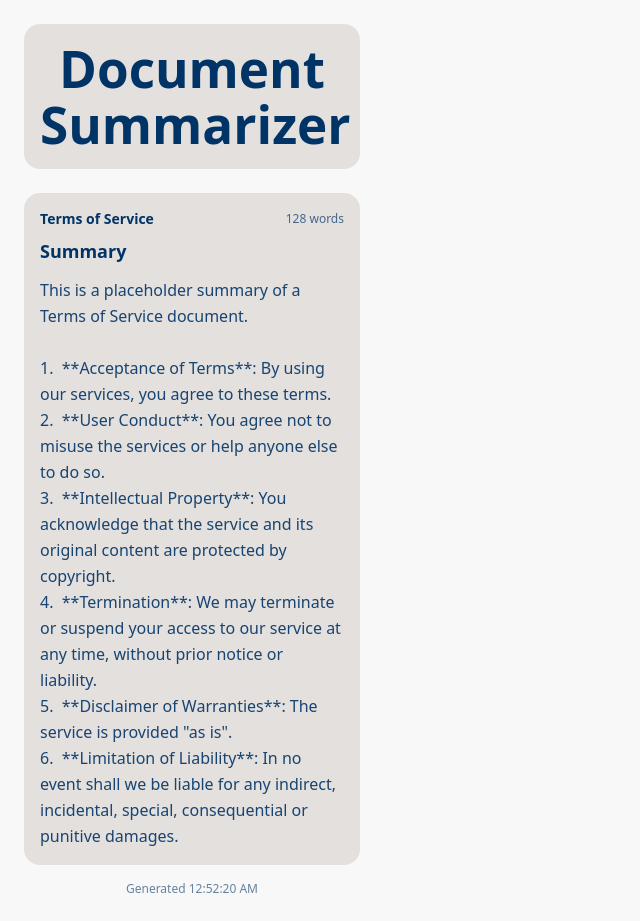
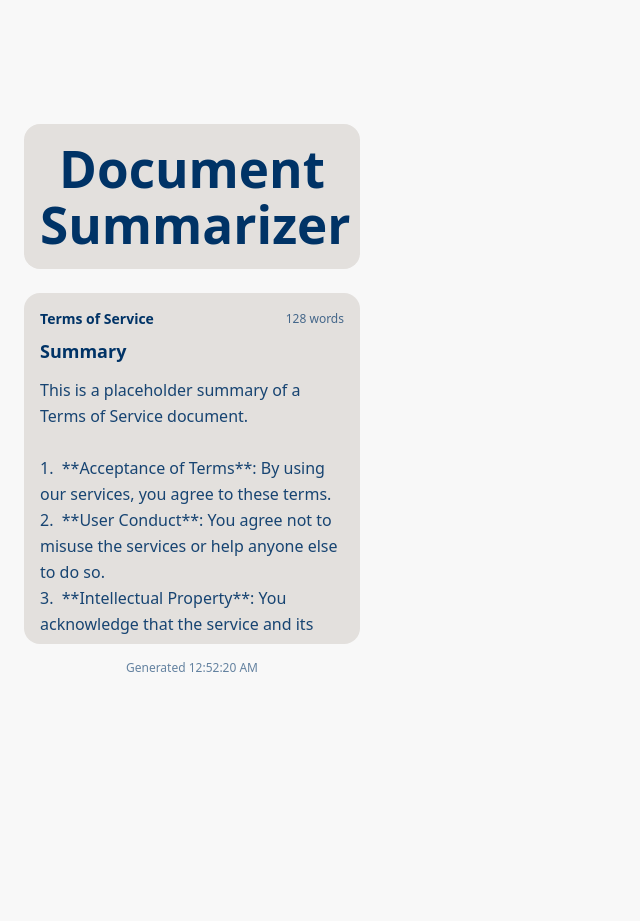
Before and after one commit to JeanProvost/TermWise, a React (Vite) app: page / in a window 1280 px wide. Shown: the whole page, without its empty margins (0-640 px from the left). After the commit the page ends 800 px from the top, so only its background shows below. Built offline with nearby package versions, Linux system fonts and the light colour scheme.

Commit message:
Increase popup length

```diff
--- a/src/App.tsx
+++ b/src/App.tsx
@@ -76,14 +76,16 @@ function App() {
   }, []); */
 
   return (
-    <div className="w-96 min-h-[500px] bg-background p-6">
-      <header className="mb-6 rounded-2xl bg-secondary p-4">
+    <div className="w-96 h-[600px] bg-background p-6 flex flex-col">
+      <header className="mb-6 rounded-2xl bg-secondary p-4 flex-shrink-0">
         <h1 className="text-xl font-bold text-primary text-center">Document Summarizer</h1>
       </header>
-      {state.status === 'loading' && <LoadingState />}
-      {state.status === 'success' && state.data && <SummaryView data={state.data} />}
-      {state.status === 'no-document' && <NoDocumentState />}
-      {state.status === 'error' && <ErrorState error={state.error} />}
+      <main className="flex-grow overflow-y-auto">
+        {state.status === 'loading' && <LoadingState />}
+        {state.status === 'success' && state.data && <SummaryView data={state.data} />}
+        {state.status === 'no-document' && <NoDocumentState />}
+        {state.status === 'error' && <ErrorState error={state.error} />}
+      </main>
     </div>
   );
 }
```
